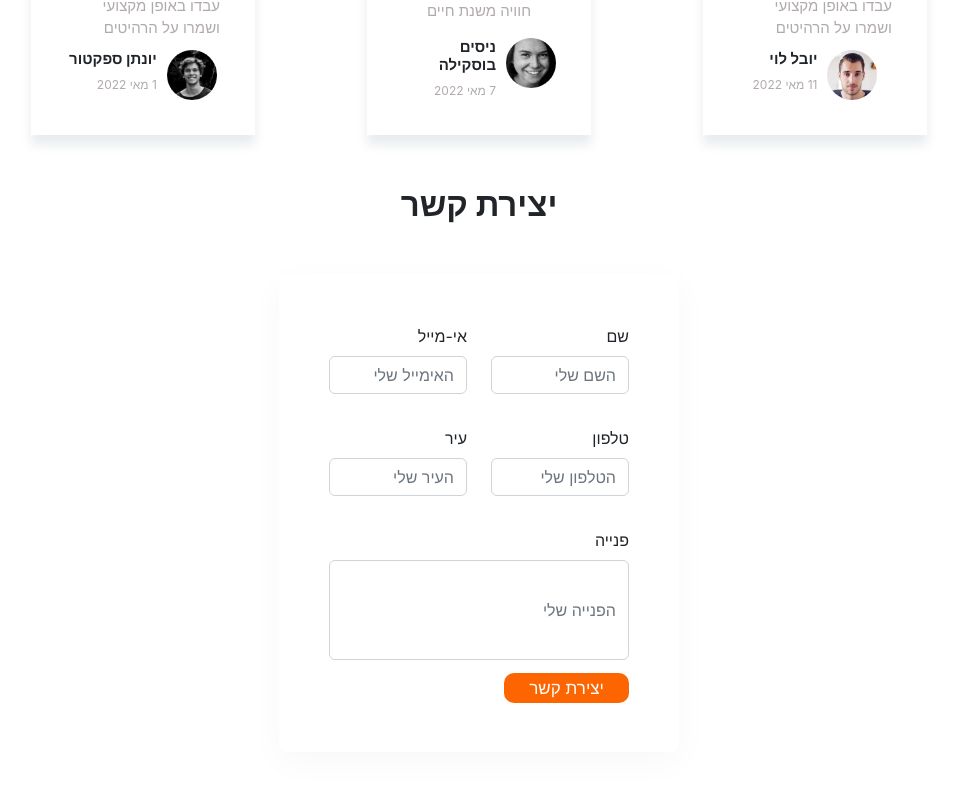
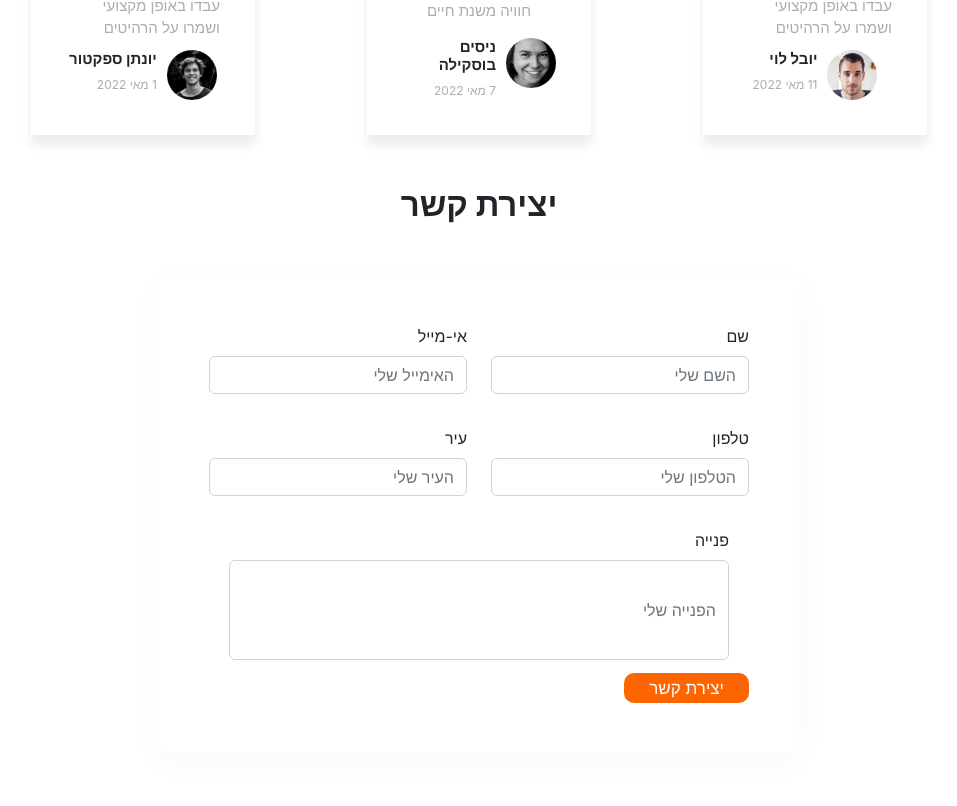
Before and after one commit to binyaalex/moving, a React (Create React App) app: page / in a window 1280 px wide. Shown: the part 1991-2797 px from the top of the page, without its empty margins (161-1118 px from the left). Built offline with nearby package versions, Linux system fonts and the light colour scheme; a web font is replaced by a local one.

Commit message:
nav and contact css fix

```diff
--- a/src/components/footer/Footer.css
+++ b/src/components/footer/Footer.css
@@ -14,9 +14,14 @@
   box-shadow: 0px 10px 35px #00000008;
   border-radius: 8px;
   opacity: 1;
-  min-width: 50%;
+  min-width: 50vw;
   width: 400px;
   padding: 50px;
+}
+
+.contact .formBox .text {
+  width: 100%;
+  padding: 0 20px;
 }
 
 .contact .formBox .contact-btnDiv {
--- a/src/components/footer/Footer.js
+++ b/src/components/footer/Footer.js
@@ -67,12 +67,12 @@ const Footer = () => {
                 <Form.Control type="text" placeholder="העיר שלי" />
               </Form.Group>
             </Row>
-            <Form.Group className="mb-3" controlId="formBasicEmail">
+            <Form.Group className="mb-3 text" controlId="formBasicEmail">
               <Form.Label>פנייה</Form.Label>
               <Form.Control
                 // as="textarea"
                 placeholder="הפנייה שלי"
-                style={{ height: '100px', width: '300px' }}
+                style={{ height: '100px', width: '100%' }}
               />
             </Form.Group>
             <div className="contact-btnDiv">
--- a/src/components/nav/Nav.css
+++ b/src/components/nav/Nav.css
@@ -4,7 +4,7 @@
   padding: 8px 7vw 11px;
   width: 100%;
   height: 65px;
-  position: fixed;
+  position: absolute;
   top: 0;
   /* color: white; */
   /* border-bottom: 1px solid lightgray; */
```
